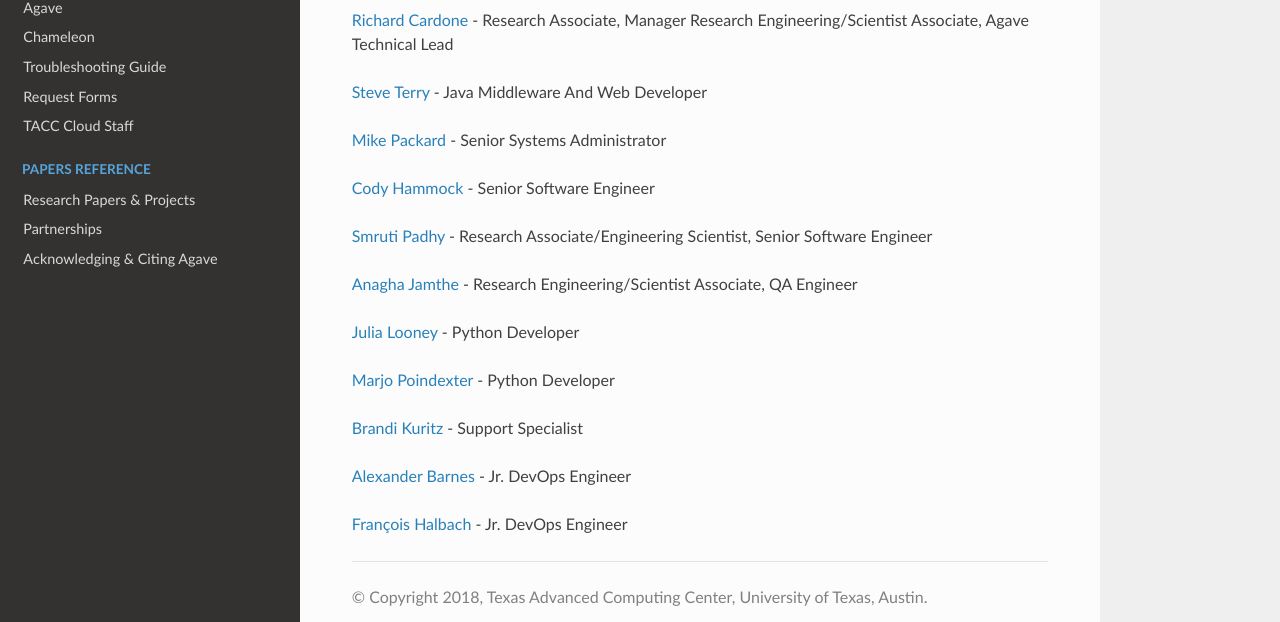
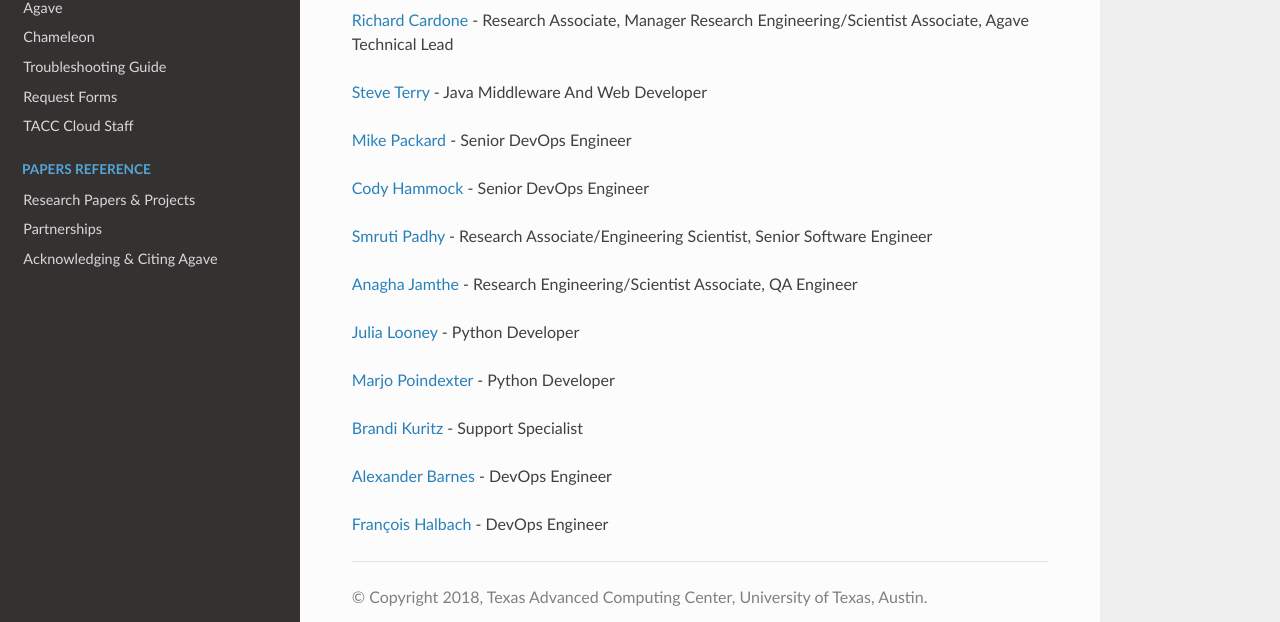
Before and after one commit to TACC-Cloud/tacc-cloud-docs, a Sphinx documentation site: the page built from docs/resources/staff.rst, in a window 1280 px wide. Shown: the part 199-821 px from the top of the page. Built offline with Sphinx 7.4.7 and the Read the Docs theme 2.0.0, drawn with Linux system fonts in a browser that asks for light colours.

Commit message:
Update staff.rst
Updated the devop engineer titles

```diff
--- a/docs/resources/staff.rst
+++ b/docs/resources/staff.rst
@@ -13,10 +13,10 @@
 `Steve Terry <https://www.tacc.utexas.edu/about/directory/steve-terry>`_ - Java Middleware And Web Developer
 
 
-`Mike Packard <https://www.tacc.utexas.edu/about/directory/mike-packard>`_ - Senior Systems Administrator
+`Mike Packard <https://www.tacc.utexas.edu/about/directory/mike-packard>`_ - Senior DevOps Engineer
 
 
-`Cody Hammock <https://www.tacc.utexas.edu/about/directory/cody-hammock>`_ - Senior Software Engineer
+`Cody Hammock <https://www.tacc.utexas.edu/about/directory/cody-hammock>`_ - Senior DevOps Engineer
 
 
 `Smruti Padhy <https://www.tacc.utexas.edu/about/directory/smruti-padhy>`_ - Research Associate/Engineering Scientist, Senior Software Engineer
@@ -30,7 +30,7 @@
 `Brandi Kuritz <https://www.tacc.utexas.edu/about/directory/brandi-kuritz>`_ - Support Specialist
 
 
-`Alexander Barnes <https://www.tacc.utexas.edu/about/directory/alexander-barnes>`_ - Jr. DevOps Engineer
+`Alexander Barnes <https://www.tacc.utexas.edu/about/directory/alexander-barnes>`_ - DevOps Engineer
 
 
-`François Halbach <https://www.tacc.utexas.edu/about/directory/francois-halbach>`_ - Jr. DevOps Engineer
+`François Halbach <https://www.tacc.utexas.edu/about/directory/francois-halbach>`_ - DevOps Engineer
```
